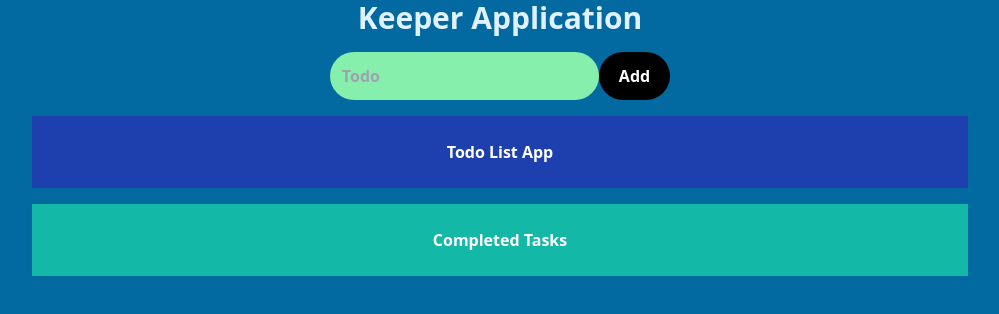
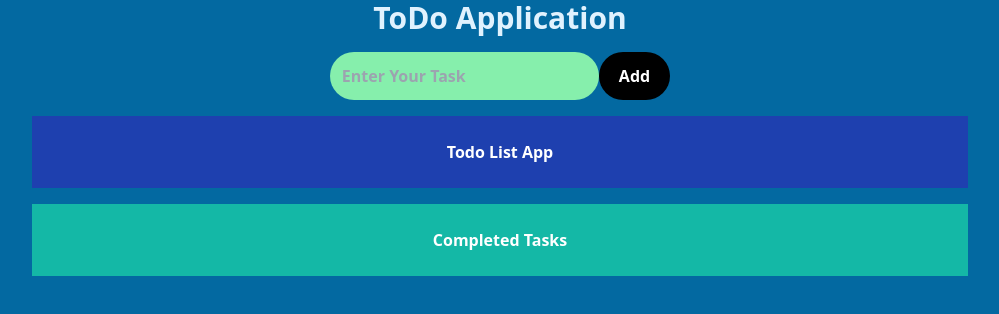
Before and after one commit to abhishek-singh77/todo-cipher, a React (Create React App) app: page / in a window 1280 px wide. Shown: the top 314 px of the page, without its empty margins (140-1139 px from the left). Built offline with nearby package versions, Linux system fonts and the light colour scheme.

Commit message:
final commit v1

```diff
--- a/package.json
+++ b/package.json
@@ -1,6 +1,7 @@
 {
   "name": "todocipher",
   "version": "0.1.0",
+  "homepage": "http://abhishek-singh77.github.io/todo-cipher/",
   "private": true,
   "dependencies": {
     "@testing-library/jest-dom": "^5.16.1",
@@ -13,6 +14,8 @@
   },
   "scripts": {
     "start": "react-scripts start",
+    "predeploy": "npm run build",
+    "deploy": "gh-pages -d build",
     "build": "react-scripts build",
     "test": "react-scripts test",
     "eject": "react-scripts eject"
@@ -37,6 +40,7 @@
   },
   "devDependencies": {
     "autoprefixer": "^10.4.2",
+    "gh-pages": "^3.2.3",
     "postcss": "^8.4.6",
     "tailwindcss": "^3.0.18"
   }
--- a/src/components/Container.jsx
+++ /dev/null
@@ -1,17 +0,0 @@
-import React from "react";
-import ToDo from "./ToDo";
-
-const Container = () => {
-  return (
-    <div className="mx-auto  bg-sky-300 border 4 container border-3 w-2/3 ">
-          <form className="mt-4 px-2 w-5/6 px-auto">
-            <input placeholder="Task" />
-            <button type="submit" className="button inline rounded border-2 " > Add Task </button>
-          </form>
-
-          <ToDo />
-    </div>
-  );
-};
-
-export default Container;
--- a/src/components/Header.jsx
+++ b/src/components/Header.jsx
@@ -4,7 +4,7 @@ const Header = () => {
   return (
     <div>
       <h1 className="font-bold text-center w-full text-3xl text-sky-100 px-4 mx-auto ">
-        Keeper Application
+        ToDo Application
       </h1>
     </div>
   );
--- a/src/components/InputTodo.jsx
+++ b/src/components/InputTodo.jsx
@@ -1,4 +1,4 @@
-import React from 'react';
+import React from "react";
 
 export const InputTodo = (props) => {
   const { todoText, onChange, onClick, disabled } = props;
@@ -7,7 +7,7 @@ export const InputTodo = (props) => {
       <input
         disabled={disabled}
         className="rounded-3xl py-3 px-3 outline-none bg-green-300 p-3"
-        placeholder="Todo"
+        placeholder="Enter Your Task"
         value={todoText}
         onChange={onChange}
       />
```
Also changed, not shown: src/task.js (deleted), 1 other file (tests, documents, lock files or other folders).
